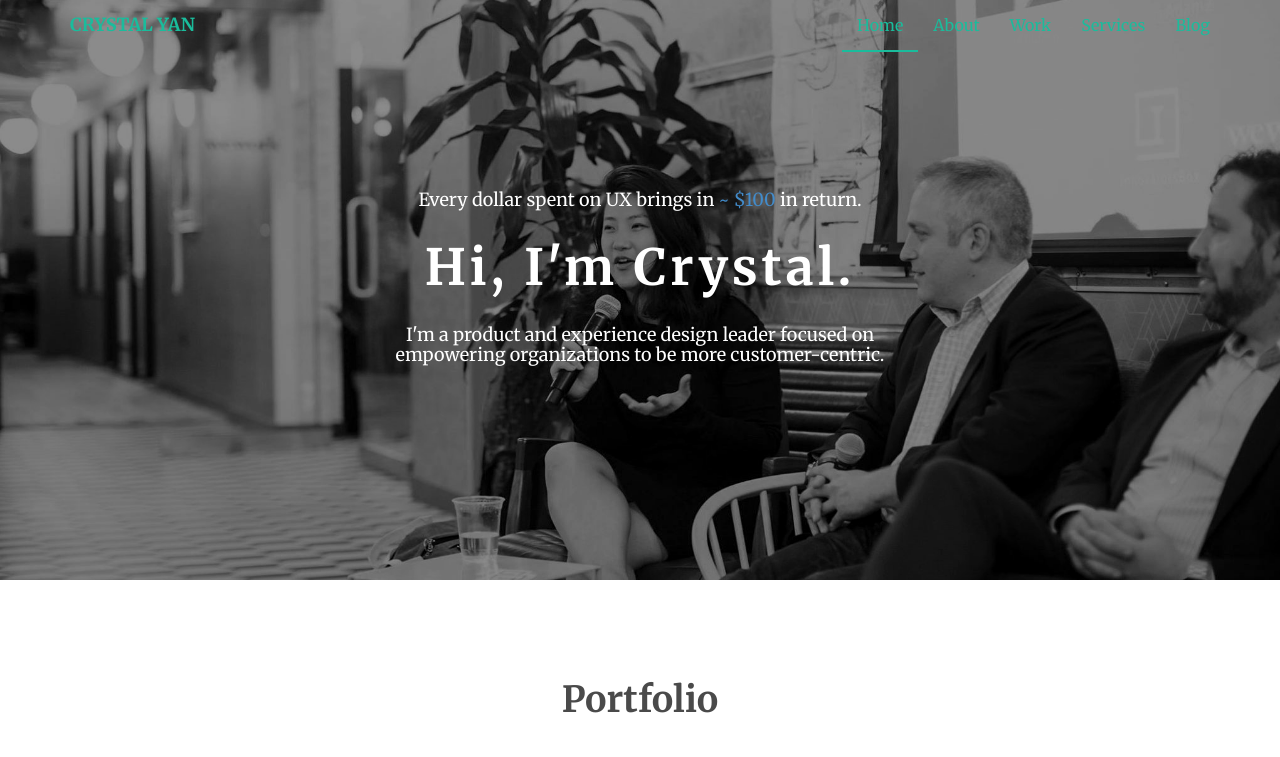
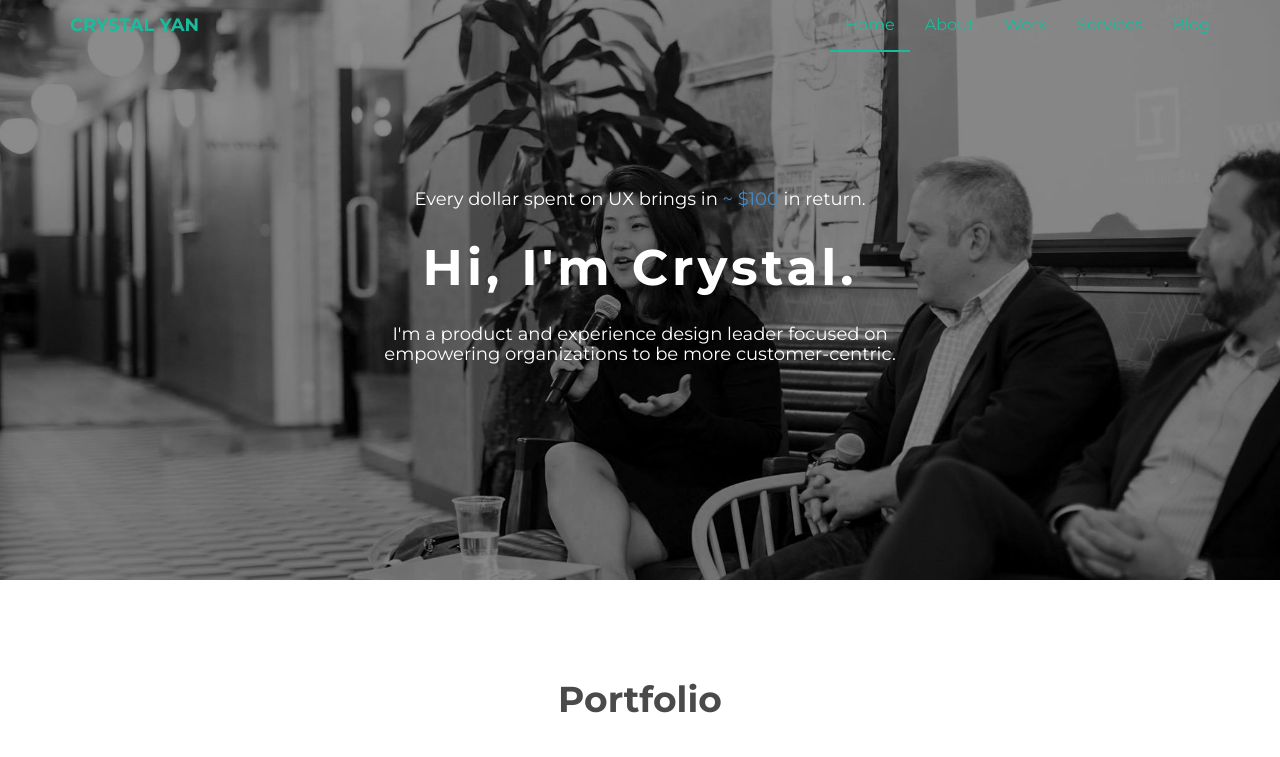
Before and after one commit to crystalcyan/crystalcyan.github.io, a plain HTML site: page index.html in a window 1280 px wide. Shown: the top 757 px of the page. Drawn offline with nearby package versions, Linux system fonts and the light colour scheme.

Commit message:
Update style.css

```diff
--- a/style.css
+++ b/style.css
@@ -3,7 +3,7 @@
    Base Styles, Bootstrap Modifications & Fonts Import
    ========================================================================== */
 
-@import url(http://fonts.googleapis.com/css?family=Merriweather:400,700);
+@import url(http://fonts.googleapis.com/css?family=Montserrat:400,700);
 
 
 ::-moz-selection {
@@ -49,7 +49,7 @@
 
 
 body {
-    font-family: 'Merriweather', sans-serif;
+    font-family: 'Montserrat', sans-serif;
     font-weight: 400;
     font-size: 16px;
 
```
